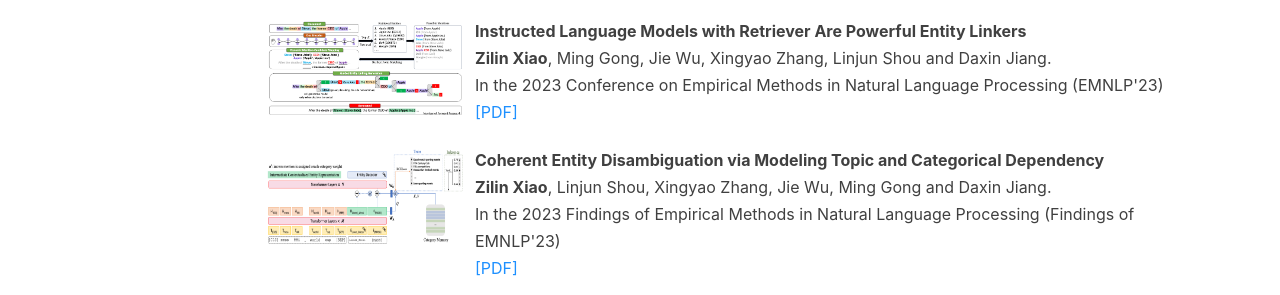
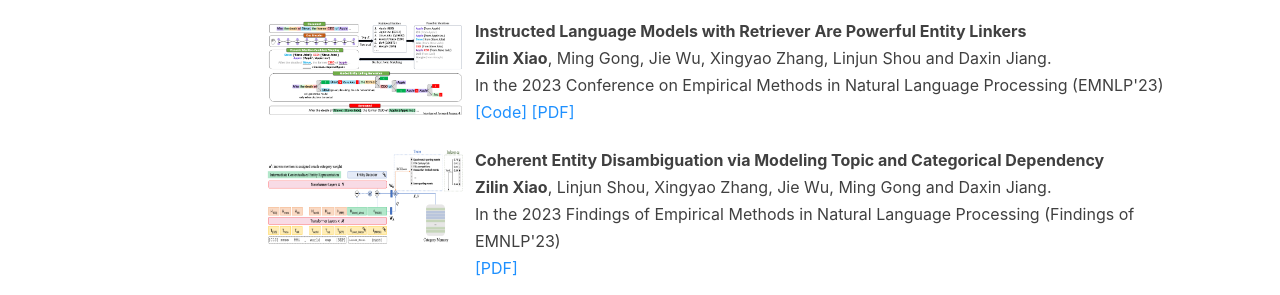
Before and after one commit to MrZilinXiao/MrZilinXiao.github.io, a Jekyll site: the page built from archive.html, in a window 1280 px wide. Shown: the part 318-613 px from the top of the page. Built offline with Jekyll 4.4.1, drawn with Linux system fonts in a browser that asks for light colours; nearby versions of some CDN libraries; comment, search, counter and statistics services are not loaded.

Commit message:
update github

```diff
--- a/archive.html
+++ b/archive.html
@@ -34,6 +34,8 @@ https://github.com/kitian616/jekyll-TeXt-theme
 					</strong><br>
 					<strong>Zilin Xiao</strong>, Ming Gong, Jie Wu, Xingyao Zhang, Linjun Shou and Daxin Jiang. <br>
 					In the 2023 Conference on Empirical Methods in Natural Language Processing (EMNLP'23)<br>
+					<a target="_blank"
+					href="https://github.com/MrZilinXiao/InsGenEntityLinking" rel="nofollow"><font color="DodgerBlue">[Code]</font></a>
 					<a target="_blank"
 					href="/static/Generative_EL_EMNLP_Camera_ready.pdf" rel="nofollow"><font color="DodgerBlue">[PDF]</font></a>
 				</p>
```
Also changed, not shown: 1 other file.
